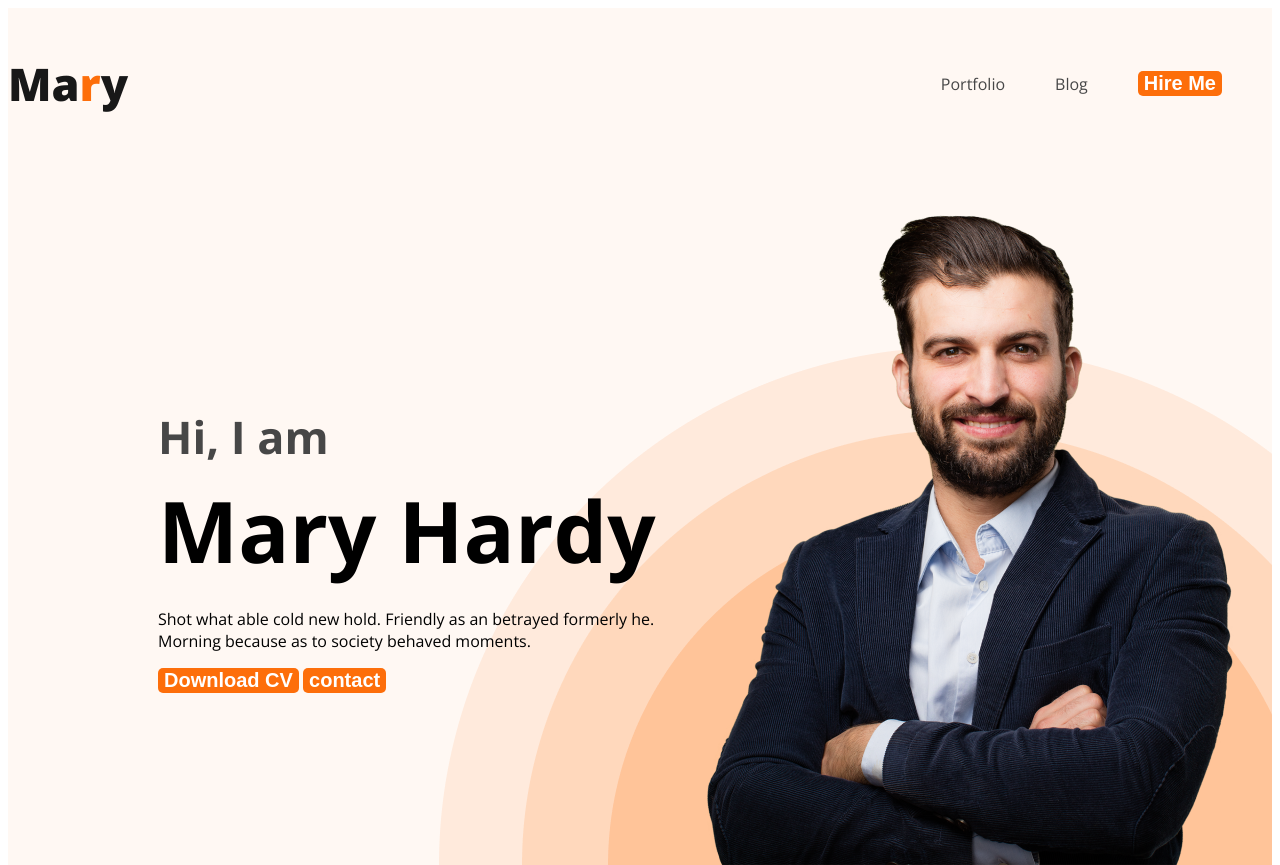
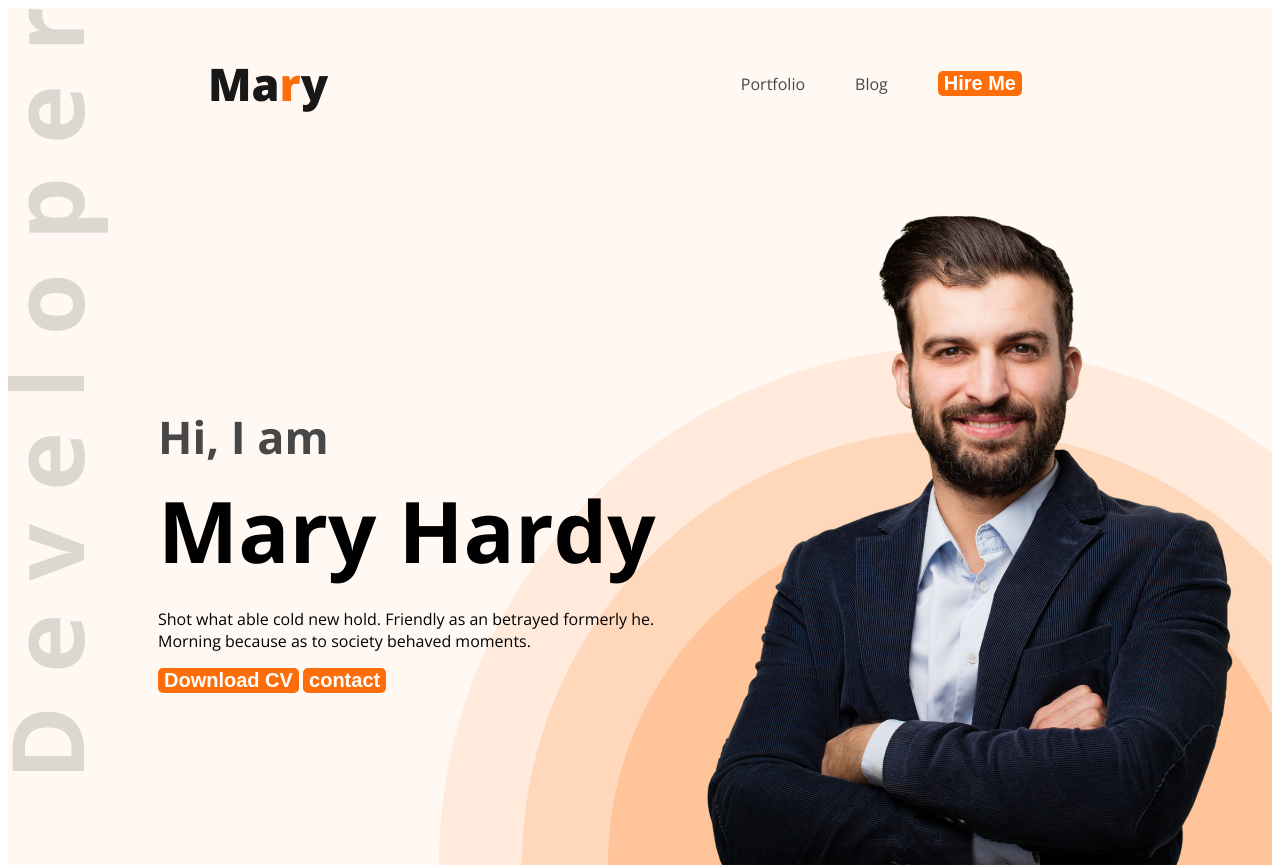
Before and after one commit to Rafatl35/Sample-Portfolio-Design, a plain HTML site: page index.html in a window 1280 px wide. Shown: the top 865 px of the page. Drawn offline with nearby package versions, Linux system fonts and the light colour scheme.

Commit message:
update developer pic

```diff
--- a/styles/portfolio.css
+++ b/styles/portfolio.css
@@ -30,6 +30,7 @@ nav{
     display: flex;
     justify-content: space-between;
     align-items: center;
+    margin: 0 200px;
 
 }
 
@@ -58,9 +59,10 @@ nav a{
 /* header related style */
 .header{
     background-color: #FFF8F3;
-    background-image: url('../images/header_bg.png');
+    background-image: url('../images/header_bg.png'), url('../images/developer.png');
     background-repeat: no-repeat;
-    background-position: bottom right;
+    background-position: bottom right, top left;
+
 
 }
 
```
